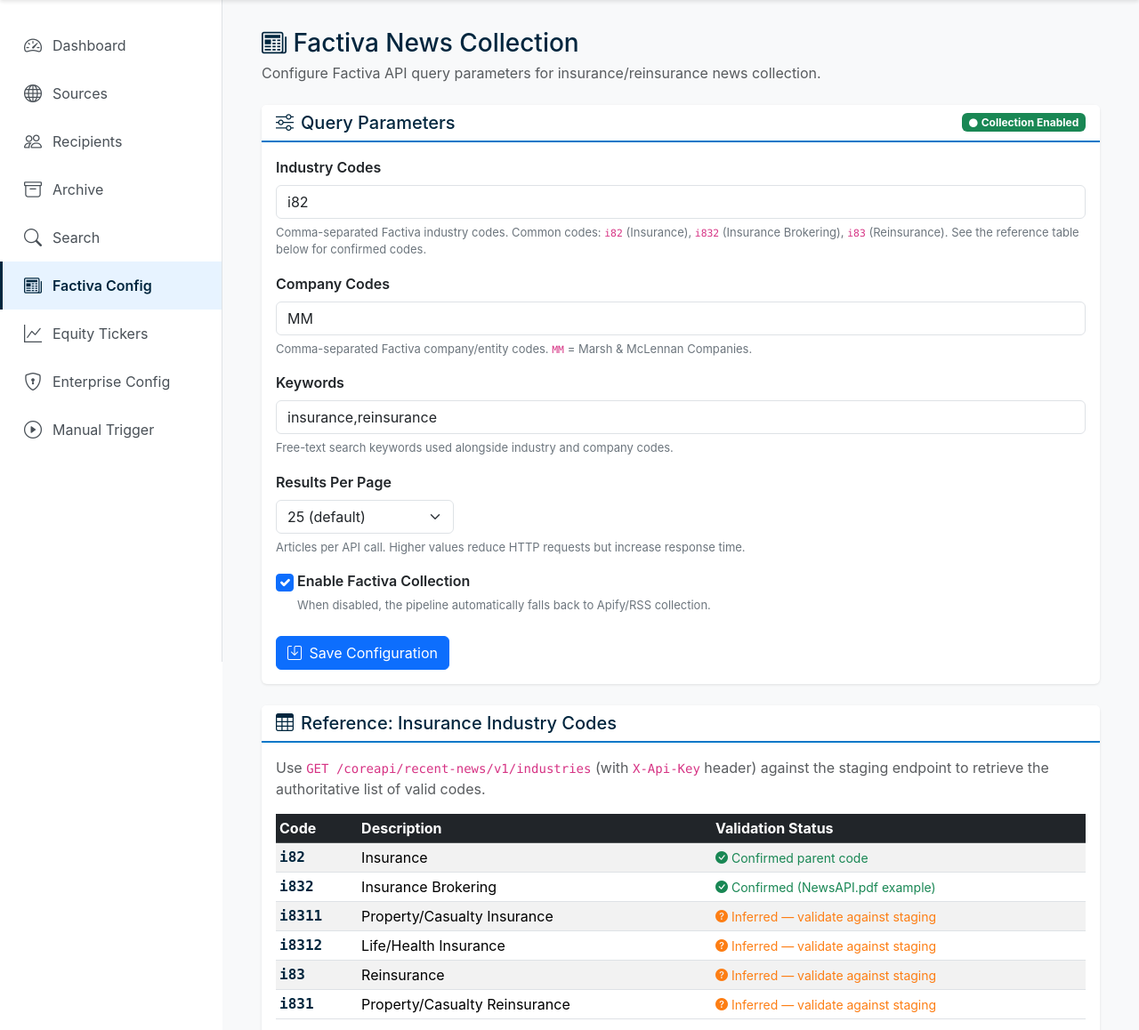
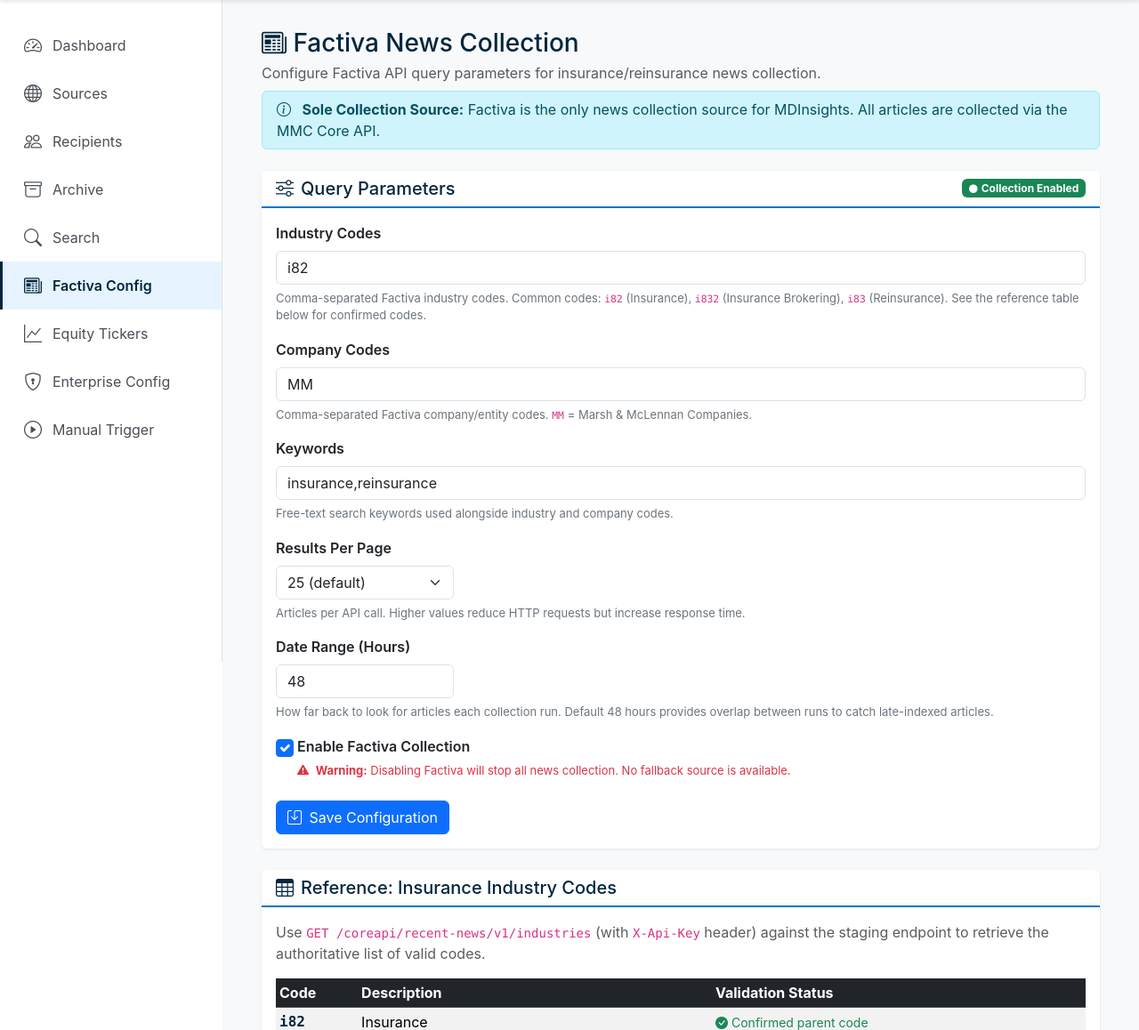
Before and after one commit to SamuraiJenkinz/daily-intelligence-brief, a FastAPI app: page /admin/factiva in a window 1280 px wide. Shown: the part 56-1214 px from the top of the page at 89% size. Run offline with FastAPI, Linux system fonts and the light colour scheme; data comes from the database, SQL or seed files in the repository.

Commit message:
feat(16-03): enhance FactivaConfig page with sole-source messaging
Add clear communication that Factiva is the only collection source, with helpful guidance on each field and honest warnings about disabling collection.

Changes:
- app/templates/admin/factiva.html: Add sole-source header note, date_range_hours field, clear disable warning
- app/routers/admin.py update_factiva_config(): Add date_range_hours param, validation (1-168), and persistence

Removed misleading "fallback to Apify/RSS" hint, replaced with clear warning that disabling stops all collection.

Co-Authored-By: Claude Opus 4.6 <noreply@anthropic.com>

```diff
--- a/app/templates/admin/factiva.html
+++ b/app/templates/admin/factiva.html
@@ -50,6 +50,10 @@
         <div class="col-12">
             <h3><i class="bi bi-newspaper"></i> Factiva News Collection</h3>
             <p class="text-muted mb-0">Configure Factiva API query parameters for insurance/reinsurance news collection.</p>
+            <div class="alert alert-info py-2 mb-0 mt-2">
+                <i class="bi bi-info-circle me-2"></i>
+                <strong>Sole Collection Source:</strong> Factiva is the only news collection source for MDInsights. All articles are collected via the MMC Core API.
+            </div>
         </div>
     </div>
 
@@ -142,6 +146,23 @@
                     </div>
                 </div>
 
+                <div class="mb-3">
+                    <label for="date_range_hours" class="form-label fw-semibold">Date Range (Hours)</label>
+                    <input
+                        type="number"
+                        id="date_range_hours"
+                        name="date_range_hours"
+                        class="form-control"
+                        style="max-width: 200px;"
+                        value="{{ config.date_range_hours or 48 }}"
+                        min="1"
+                        max="168"
+                    >
+                    <div class="field-hint">
+                        How far back to look for articles each collection run. Default 48 hours provides overlap between runs to catch late-indexed articles.
+                    </div>
+                </div>
+
                 <div class="mb-4">
                     <div class="form-check">
                         <!-- Hidden field ensures a value is always submitted even when checkbox is unchecked -->
@@ -158,8 +179,9 @@
                             Enable Factiva Collection
                         </label>
                     </div>
-                    <div class="field-hint ms-4">
-                        When disabled, the pipeline automatically falls back to Apify/RSS collection.
+                    <div class="field-hint ms-4 text-danger">
+                        <i class="bi bi-exclamation-triangle-fill me-1"></i>
+                        <strong>Warning:</strong> Disabling Factiva will stop all news collection. No fallback source is available.
                     </div>
                 </div>
 
```
Also changed, not shown: app/routers/admin.py (+10 -0 lines).
